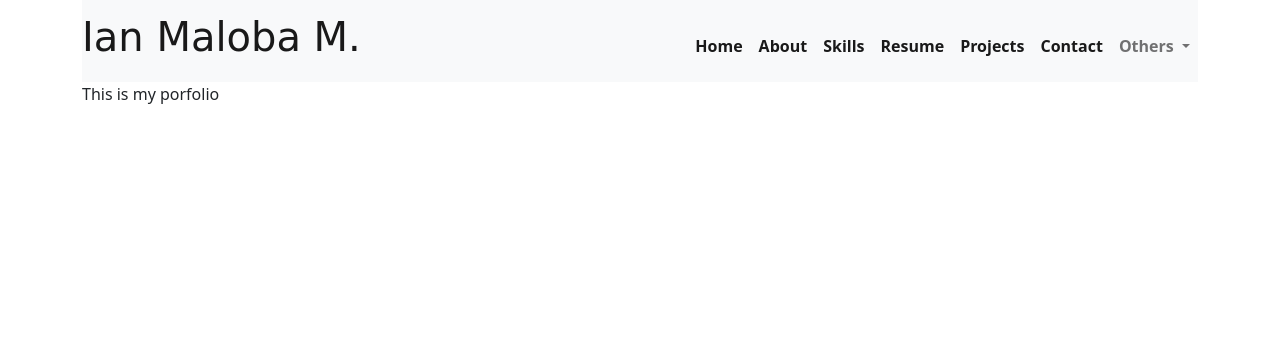
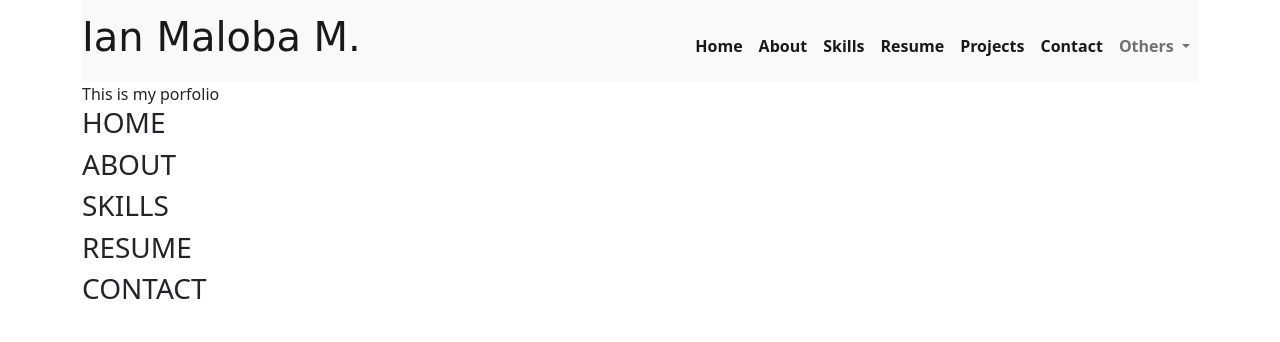
Before and after one commit to IanMalobaMwakha/Portfolio, a Django app: page / in a window 1280 px wide. Shown: the top 342 px of the page. Run offline with Django 3.2, Linux system fonts and the light colour scheme.

Commit message:
modified:   portfolio/core/templates/core/index.html

```diff
--- a/portfolio/core/templates/core/index.html
+++ b/portfolio/core/templates/core/index.html
@@ -4,4 +4,24 @@
 
 {% block content %}
 This is my porfolio
+<section id="Home">
+    <h3>HOME</h3>
+</section>
+
+<section id="About">
+    <h3>ABOUT</h3>
+</section>
+
+<section id="Skills">
+    <h3>SKILLS</h3>
+</section>
+
+<section id="Resume">
+    <h3>RESUME</h3>
+</section>
+
+<section id="Contact">
+    <h3>CONTACT</h3>
+</section>
+
 {% endblock %}
```
